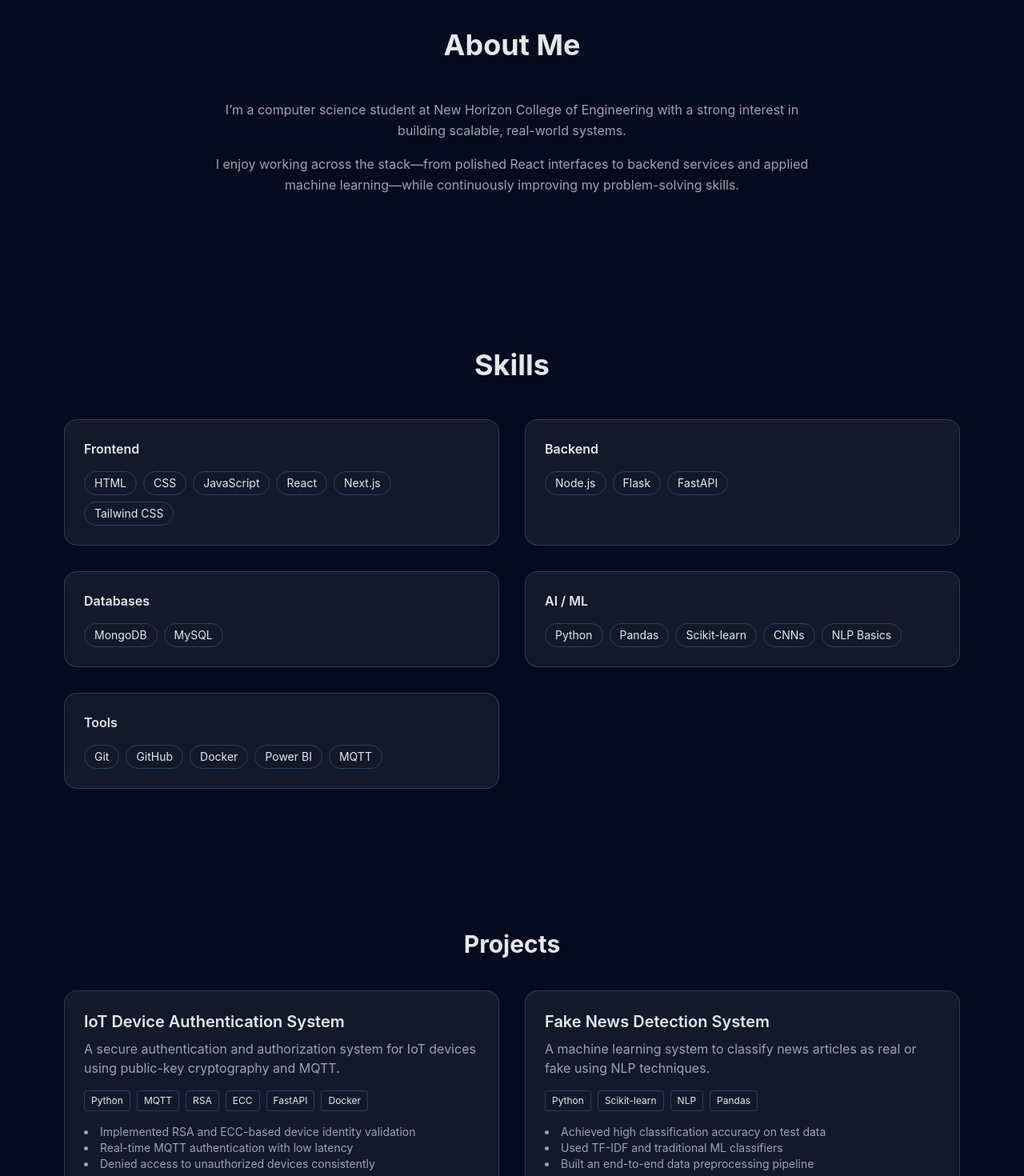
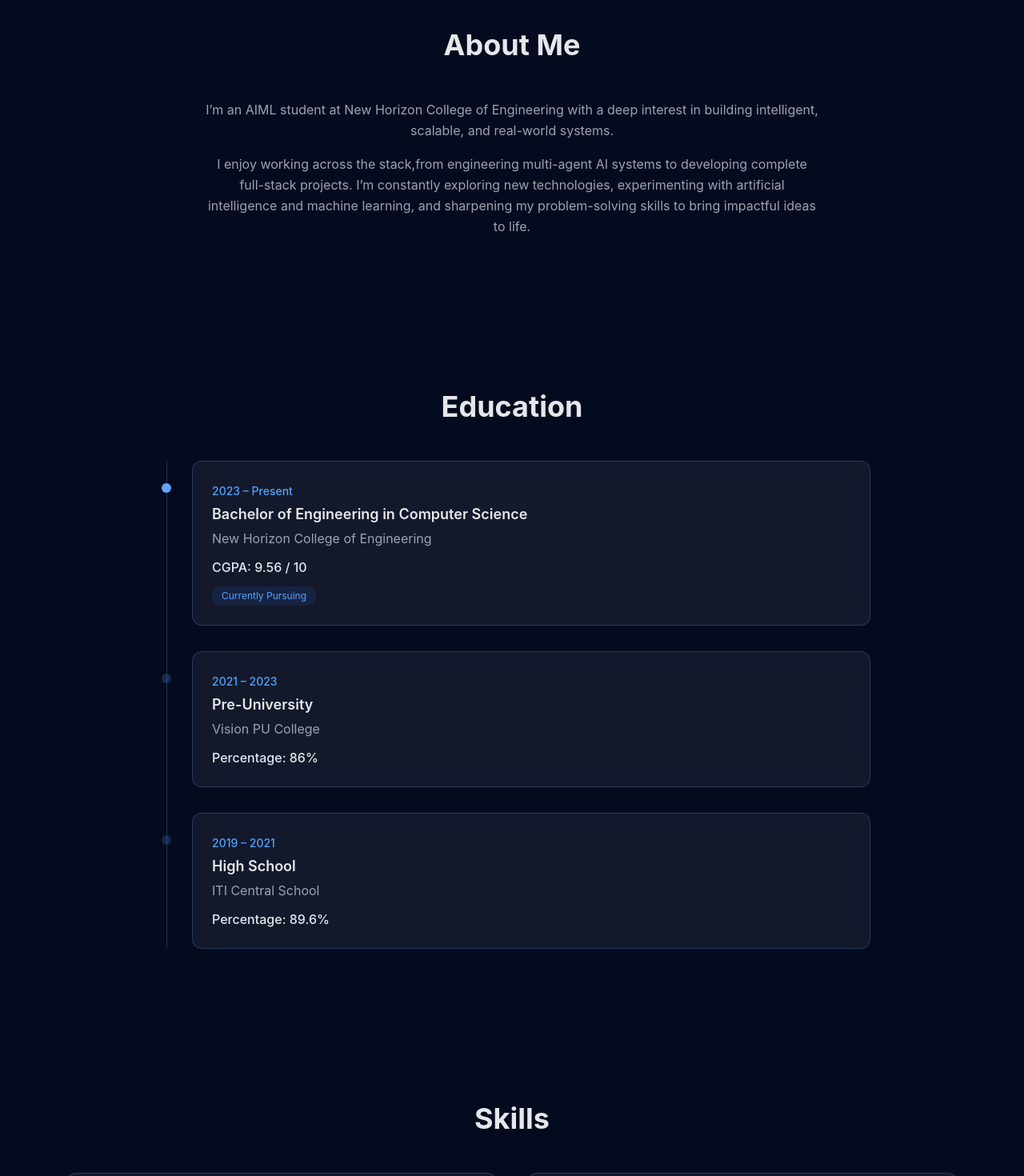
Before and after one commit to Puneeth-24/Portfolio, a Next.js app: page / in a window 1280 px wide. Shown: the part 860-2330 px from the top of the page at 80% size. Built offline with nearby package versions, Linux system fonts and the light colour scheme.

Commit message:
made some content changes

```diff
--- a/app/page.tsx
+++ b/app/page.tsx
@@ -5,7 +5,8 @@ import Skills from "@/components/Skills";
 import Projects from "@/components/Projects";
 import Contact from "@/components/Contact";
 import Footer from "@/components/Footer";
-import Experience from "@/components/Experience";
+import Education from "@/components/Education";
+// import Experience from "@/components/Experience";
 import Certifications from "@/components/Certifications";
 
 export default function Home() {
@@ -14,9 +15,10 @@ export default function Home() {
       <Navbar />
       <Hero />
       <About />
+      <Education />
       <Skills />
       <Projects />
-      <Experience />
+      {/* <Experience /> */}
       <Certifications />
       <Contact />
       <Footer />
--- a/components/About.tsx
+++ b/components/About.tsx
@@ -14,14 +14,11 @@ export default function About() {
         <h2 className="section-title">About Me</h2>
 
         <p className="text-muted leading-relaxed mb-4">
-          I’m a computer science student at New Horizon College of Engineering
-          with a strong interest in building scalable, real-world systems.
+I’m an AIML student at New Horizon College of Engineering with a deep interest in building intelligent, scalable, and real-world systems.
         </p>
 
         <p className="text-muted leading-relaxed">
-          I enjoy working across the stack—from polished React interfaces to
-          backend services and applied machine learning—while continuously
-          improving my problem-solving skills.
+I enjoy working across the stack,from engineering multi-agent AI systems to developing complete full-stack projects. I’m constantly exploring new technologies, experimenting with artificial intelligence and machine learning, and sharpening my problem-solving skills to bring impactful ideas to life.
         </p>
       </div>
     </section>
--- a/components/Contact.tsx
+++ b/components/Contact.tsx
@@ -75,7 +75,7 @@ export default function Contact() {
             </div>
 
             <a
-              href={`${process.env.NODE_ENV === "production" ? "/Portfolio" : ""}/resume.pdf`}
+              href={`${process.env.NODE_ENV === "production" ? "/Portfolio" : ""}/PuneethJainS_Resume.pdf`}
               target="_blank"
               className="btn-primary inline-flex items-center gap-2 w-fit"
             >
--- /dev/null
+++ b/components/Education.tsx
@@ -0,0 +1,80 @@
+"use client";
+import { useReveal } from "@/hooks/useReveal";
+import { educationData } from "@/data/education";
+
+export default function Education() {
+  const { ref, visible } = useReveal();
+
+  return (
+    <section id="education" className="section">
+      <div
+        ref={ref}
+        className={`transition-all duration-700
+        ${visible ? "opacity-100 translate-y-0" : "opacity-0 translate-y-6"}`}
+      >
+        <h2 className="section-title mb-12">Education</h2>
+
+        <div className="relative max-w-4xl mx-auto">
+          {/* Vertical Line */}
+          <div className="absolute left-4 top-0 bottom-0 w-px bg-[var(--glass-border)] hidden sm:block" />
+
+          <div className="space-y-8">
+            {educationData.map((item, index) => (
+              <div key={index} className="relative pl-0 sm:pl-12">
+
+                {/* Hide line behind completed education dots */}
+                {!item.current && (
+                  <span
+                    className="
+                      hidden sm:block absolute
+                      left-4 top-6
+                      w-px h-6
+                      bg-[var(--background)]
+                      z-1
+                    "
+                  />
+                )}
+
+                {/* Timeline Dot */}
+                <span
+                  className={`hidden sm:block absolute left-[10px] top-7 w-3 h-3 rounded-full z-20
+                  ${
+                    item.current
+                      ? "bg-[var(--accent)]"
+                      : "bg-[var(--glass-border)] opacity-80"
+                  }`}
+                />
+
+                {/* Content Card */}
+                <div className="glass p-6 rounded-xl">
+                  <span className="text-sm text-blue-400 font-medium">
+                    {item.period}
+                  </span>
+
+                  <h3 className="text-lg font-semibold mt-1">
+                    {item.title}
+                  </h3>
+
+                  <p className="text-muted mt-1">
+                    {item.institution}
+                  </p>
+
+                  <p className="mt-3 font-medium">
+                    {item.score}
+                  </p>
+
+                  {item.current && (
+                    <span className="inline-block mt-3 text-xs px-3 py-1 rounded-full bg-blue-500/10 text-blue-400">
+                      Currently Pursuing
+                    </span>
+                  )}
+                </div>
+
+              </div>
+            ))}
+          </div>
+        </div>
+      </div>
+    </section>
+  );
+}
--- a/components/Hero.tsx
+++ b/components/Hero.tsx
@@ -2,6 +2,7 @@
 import Image from "next/image";
 import { useReveal } from "@/hooks/useReveal";
 import profilePic from "../public/profile.png"
+import {MapPin} from "lucide-react";
 
 export default function Hero() {
   const { ref, visible } = useReveal();
@@ -21,18 +22,24 @@ export default function Hero() {
               Hi, I’m Puneeth Jain
             </h1>
 
+				<div className="flex items-center gap-2 text-sm text-muted mb-4">
+				  <MapPin size={16} className="text-blue-400" />
+				  <span>Bengaluru, Karnataka, India</span>
+				</div>
             <p className="text-muted text-lg mb-8 max-w-xl leading-relaxed">
-              Student developer building modern web applications and
-              AI-powered systems with a focus on clean design and scalability.
+				AIML student driven to make a real-world impact by building intelligent solutions.
             </p>
 
             <div className="flex gap-4">
               <a href="#projects" className="btn-primary">
                 View Projects
               </a>
-		      <a href={`${process.env.NODE_ENV === "production" ? "/Portfolio" : ""}/resume.pdf`} className="btn-secondary" >
+		      <a href={`${process.env.NODE_ENV === "production" ? "/Portfolio" : ""}/PuneethJainS_Resume.pdf`} className="btn-secondary" >
                 Resume
               </a>
+				{/* <a href="#contact" className="btn-secondary" > */}
+				{/*             Contact */}
+				{/*           </a> */}
             </div>
           </div>
 
--- a/components/Navbar.tsx
+++ b/components/Navbar.tsx
@@ -5,11 +5,12 @@ import { Menu, X } from "lucide-react";
 
 const links = [
   { label: "About", href: "#about" },
+  { label: "Education", href: "#education" },
   { label: "Skills", href: "#skills" },
   { label: "Projects", href: "#projects" },
+  { label: "Certifications", href: "#certifications" },
   { label: "Contact", href: "#contact" },
-  { label: "Experience", href: "#experience" },
-  { label: "Certifications", href: "#certifications" },
+  // { label: "Experience", href: "#experience" },
 ];
 
 export default function Navbar() {
--- /dev/null
+++ b/data/education.ts
@@ -0,0 +1,31 @@
+export type EducationData = {
+    period: string,
+    title: string,
+    institution: string,
+    score: string,
+    current?: boolean,
+};
+
+
+
+export const educationData : EducationData[] = [
+  {
+    period: "2023 – Present",
+    title: "Bachelor of Engineering in Computer Science",
+    institution: "New Horizon College of Engineering",
+    score: "CGPA:  9.56 / 10",
+    current: true,
+  },
+  {
+    period: "2021 – 2023",
+    title: "Pre-University",
+    institution: "Vision PU College",
+    score: "Percentage: 86%",
+  },
+  {
+    period: "2019 – 2021",
+    title: "High School",
+    institution: "ITI Central School",
+    score: "Percentage: 89.6%",
+  },
+];
--- a/data/skills.ts
+++ b/data/skills.ts
@@ -5,7 +5,6 @@ export const skills = {
     "JavaScript",
     "React",
     "Next.js",
-    "Tailwind CSS",
   ],
   backend: [
     "Node.js",
@@ -19,15 +18,17 @@ export const skills = {
   ai_ml: [
     "Python",
     "Pandas",
+    "NumPy",
     "Scikit-learn",
-    "CNNs",
-    "NLP Basics",
+    "Matplotlib"
   ],
   tools: [
     "Git",
     "GitHub",
     "Docker",
     "Power BI",
-    "MQTT",
+    "Postman",
+    "Neovim",
+    "VS Code"
   ],
 };
--- /dev/null
+++ b/google4413028524d0df13.html
@@ -0,0 +1 @@
+google-site-verification: google4413028524d0df13.html
--- a/package.json
+++ b/package.json
@@ -10,7 +10,7 @@
   },
   "dependencies": {
     "lucide-react": "^0.561.0",
-    "next": "16.0.10",
+    "next": "^16.1.6",
     "react": "19.2.1",
     "react-dom": "19.2.1"
   },
@@ -19,6 +19,7 @@
     "@types/node": "^20",
     "@types/react": "^19",
     "@types/react-dom": "^19",
+    "baseline-browser-mapping": "^2.9.19",
     "eslint": "^9",
     "eslint-config-next": "16.0.10",
     "tailwindcss": "^4",
```
Also changed, not shown: 2 other files (tests, documents, lock files or other folders).
